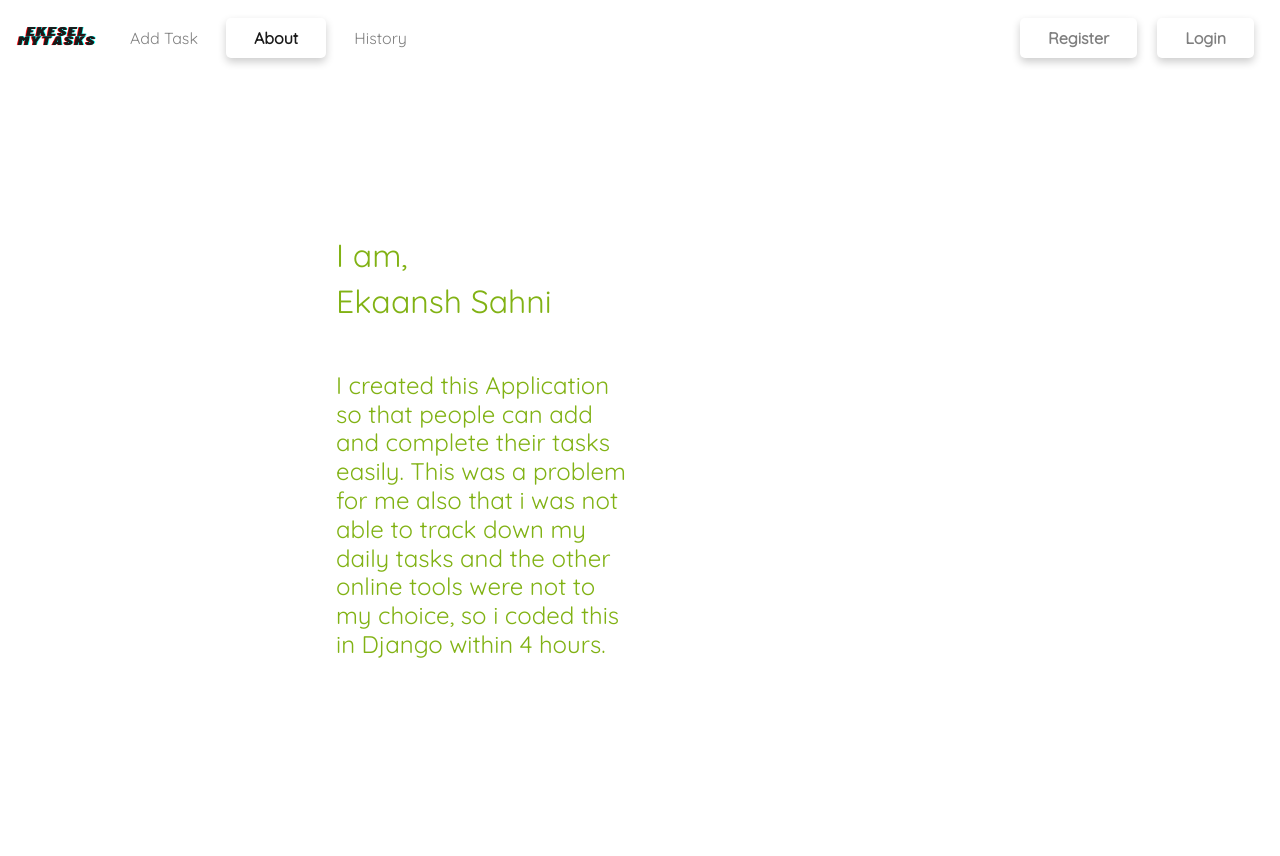
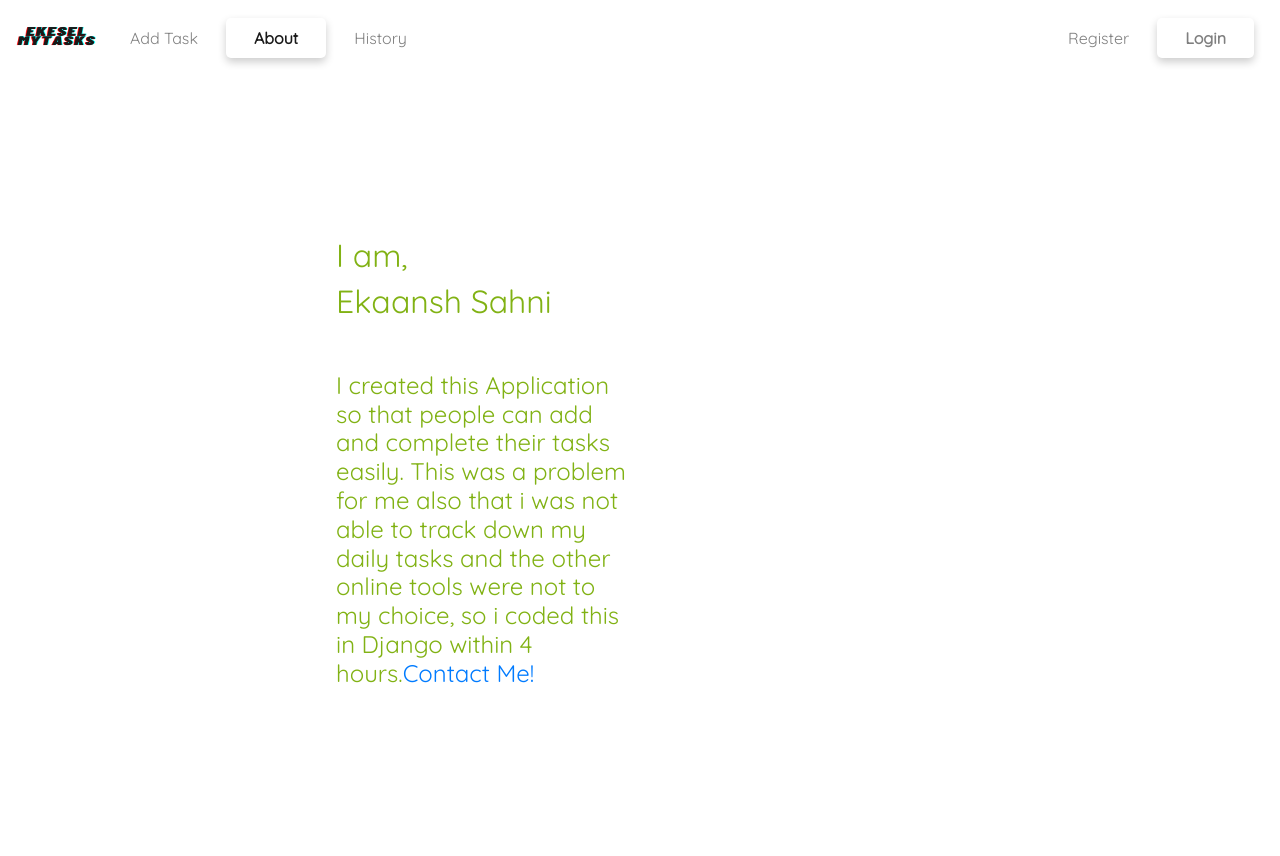
Before and after one commit to ekesel/mytasks, a Django app: page /about/ in a window 1280 px wide. Before the commit the page ends 658 px from the top, so only its background shows below. Run offline with Django 3.2, Linux system fonts and the light colour scheme; some libraries are stand-ins or nearby versions.

Commit message:
navbar fix

```diff
--- a/templates/about.html
+++ b/templates/about.html
@@ -37,7 +37,7 @@
             </div>
             <div class="row">
                 <div class="col-sm-6">
-                    <h4>I created this Application so that people can add and complete their tasks easily. This was a problem for me also that i was not able to track down my daily tasks and the other online tools were not to my choice, so i coded this in Django within 4 hours.</h4>
+                    <h4>I created this Application so that people can add and complete their tasks easily. This was a problem for me also that i was not able to track down my daily tasks and the other online tools were not to my choice, so i coded this in Django within 4 hours.<a href="https://ekesel.me">Contact Me!</a></h4>
                 </div>
             </div>
         </div>
--- a/templates/account/base.html
+++ b/templates/account/base.html
@@ -22,12 +22,12 @@
 <body>
 
     <!-- Navigation -->
- <nav class="navbar navbar-expand-lg navbar-light bg-transparent">
+ <nav class="navbar navbar-expand-sm navbar-light bg-transparent">
         <a class="navbar-brand" href="{% url 'home' %}">
             <img src="{% static 'small_logo.png' %}" width="80" height="50" class="d-inline-block align-top" alt="">
         </a>
 
-        <div class="collapse navbar-collapse" id="navbarSupportedContent">
+        <div class="navbar-collapse" id="navbarSupportedContent">
             <ul class="navbar-nav mr-auto">
                 <li class="nav-item active">
                     <a class="nav-link" href="{% url 'addtask' %}">Add Task <span class="sr-only">(current)</span></a>
@@ -42,7 +42,7 @@
             </ul>
             {%if user.is_authenticated %}
             <ul class="navbar-nav">
-                <li class="nav-item logout-button">
+                <li class="nav-item">
                     <a class="nav-link" href="{% url 'profile' %}">Profile</a>
                 </li>
             </ul>
@@ -53,7 +53,7 @@
             </ul>
             {%else%}
             <ul class="navbar-nav">
-                <li class="nav-item logout-button">
+                <li class="nav-item">
                     <a class="nav-link" href="{% url 'account_signup' %}">Register</a>
                 </li>
             </ul>
```
